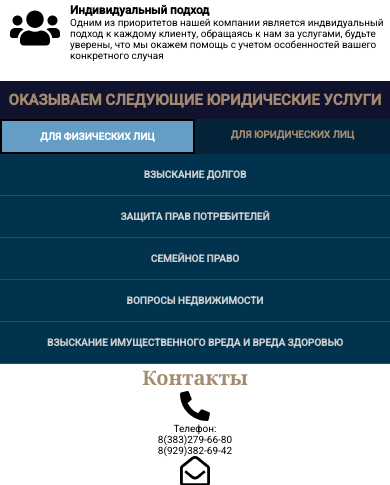
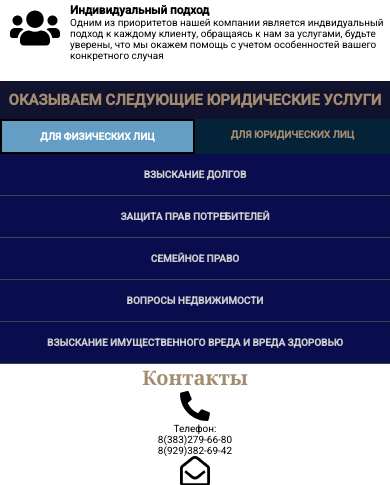
Before and after one commit to nurkinmagamod/carpov.landingpage, a plain HTML site: page index.html in a window 390 px wide. Shown: the part 776-1261 px from the top of the page. Drawn offline with Linux system fonts and the light colour scheme; some packages are replaced by stand-ins of ours.

Commit message:
Color change in mobile menu

```diff
--- a/style.css
+++ b/style.css
@@ -335,7 +335,7 @@ a {
   padding: 1.5rem 0;
 }
 .main-service__items {
-  background-color: rgb(1, 50, 78);
+  background-color: rgb(10, 13, 77);
   color: #ccc;
 }
 .main-service__item img {
```
